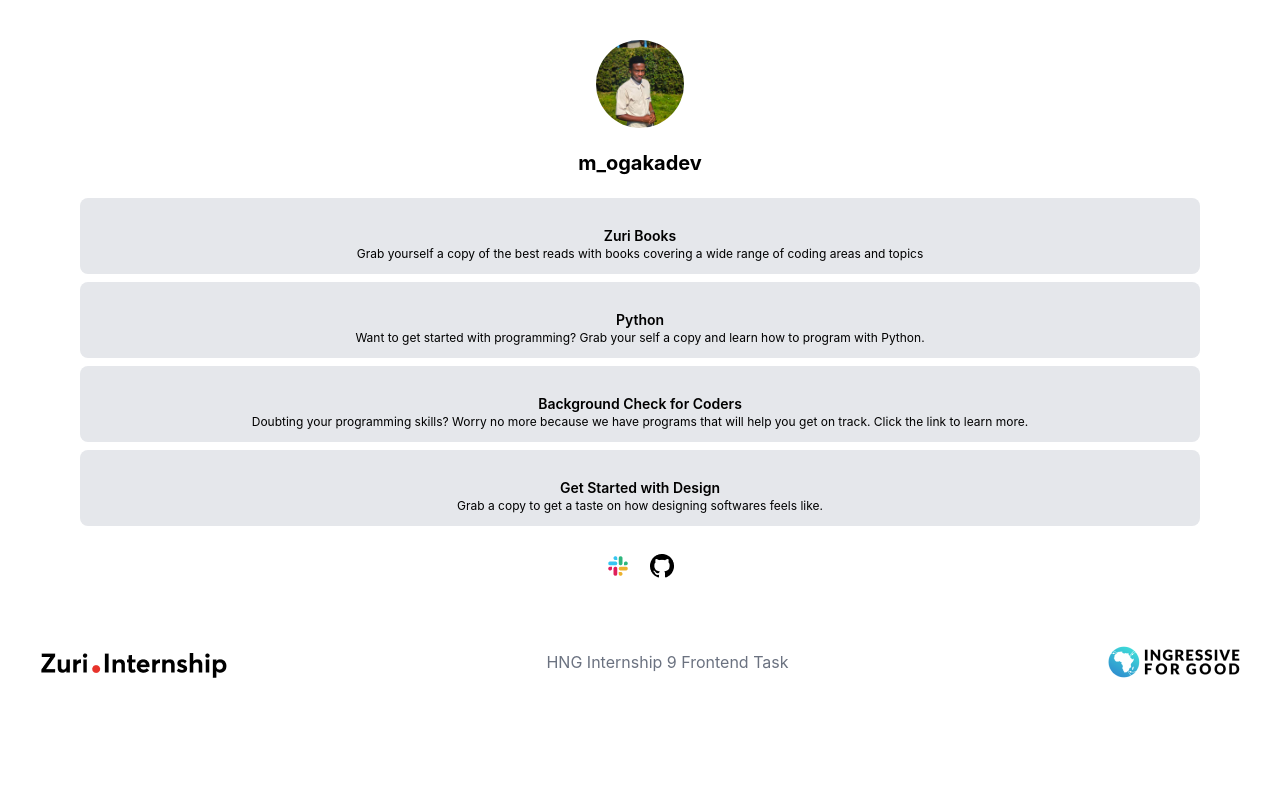
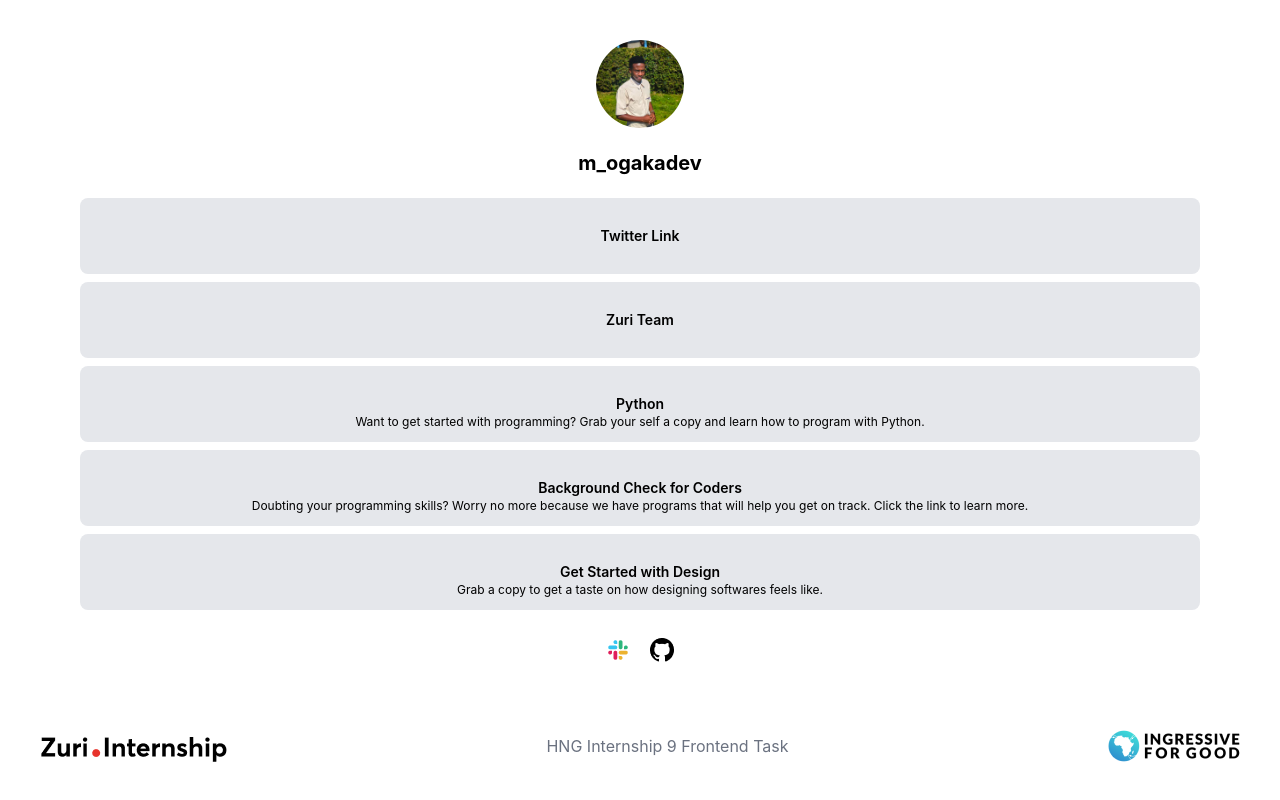
Before and after one commit to Mogakamo/linktree-clone, a React (Vite) app: page / in a window 1280 px wide. Shown: the top 800 px of the page. Built offline with nearby package versions, Linux system fonts and the light colour scheme.

Commit message:
[chore]: latest updates

```diff
--- a/src/components/Links.tsx
+++ b/src/components/Links.tsx
@@ -9,14 +9,18 @@ const Links = () => {
       <a
         className="bg-gray-200 py-[28px] rounded-lg
             h-[76px] mb-2"
-        href="http://books.zuri.team"
+        href="http://twitter.com/m_ogakadev"
         id="books"
       >
-        <h1 className="font-semibold text-sm">Zuri Books</h1>
-        <p className="text-xs">
-          Grab yourself a copy of the best reads with books covering a wide
-          range of coding areas and topics
-        </p>
+        <h1 className="font-semibold text-sm">Twitter Link</h1>
+      </a>
+      <a
+        className="bg-gray-200 py-[28px] rounded-lg
+            h-[76px] mb-2"
+        href="http://training.zuri.team"
+        id="books"
+      >
+        <h1 className="font-semibold text-sm">Zuri Team</h1>
       </a>
       <a
         className="bg-gray-200  py-[28px] rounded-lg
```
